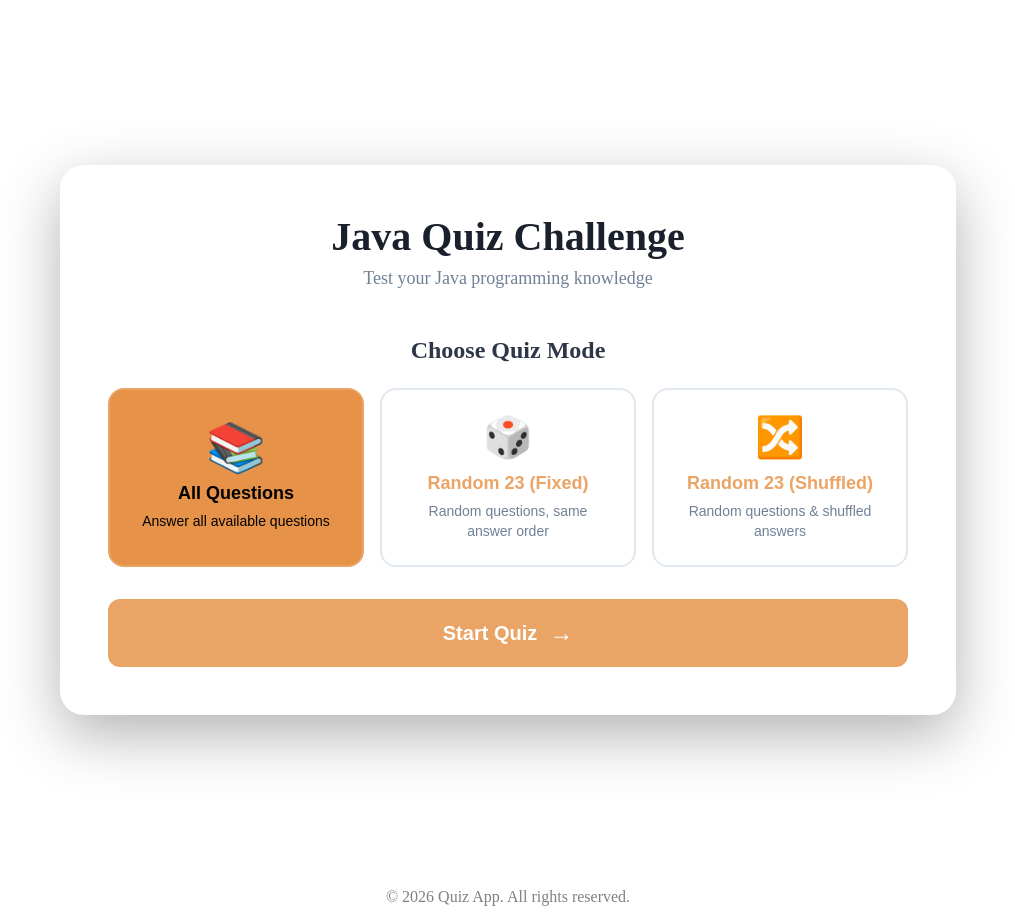
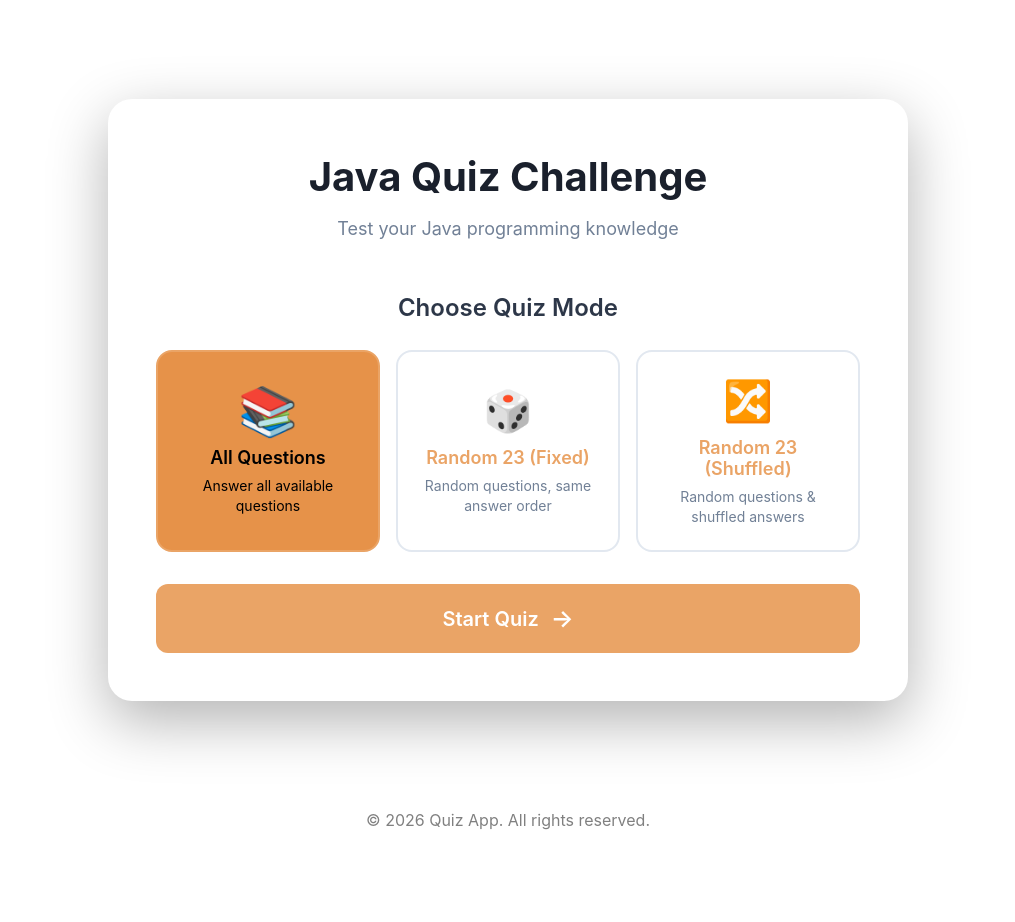
Before and after one commit to MpalaMbonisi/quiz-app, an Angular app: page / in a window 1280 px wide. Shown: the whole page, without its empty margins (132-1147 px from the left). After the commit the page ends 840 px from the top, so only its background shows below. Built offline with nearby package versions, Linux system fonts and the light colour scheme.

Commit message:
style(global): implement base CSS resets and typography

```diff
--- a/src/styles/styles.scss
+++ b/src/styles/styles.scss
@@ -1 +1,26 @@
-/* You can add global styles to this file, and also import other style files */
+/* Reset and base styles */
+* {
+  margin: 0;
+  padding: 0;
+  box-sizing: border-box;
+}
+
+body {
+  font-family:
+    -apple-system, BlinkMacSystemFont, 'Segoe UI', 'Roboto', 'Oxygen', 'Ubuntu', 'Cantarell',
+    'Fira Sans', 'Droid Sans', 'Helvetica Neue', sans-serif;
+  -webkit-font-smoothing: antialiased;
+  -moz-osx-font-smoothing: grayscale;
+  line-height: 1.5;
+  color: #1a202c;
+}
+
+/* Remove default button styles */
+button {
+  font-family: inherit;
+}
+
+/* Smooth scrolling */
+html {
+  scroll-behavior: smooth;
+}
```
